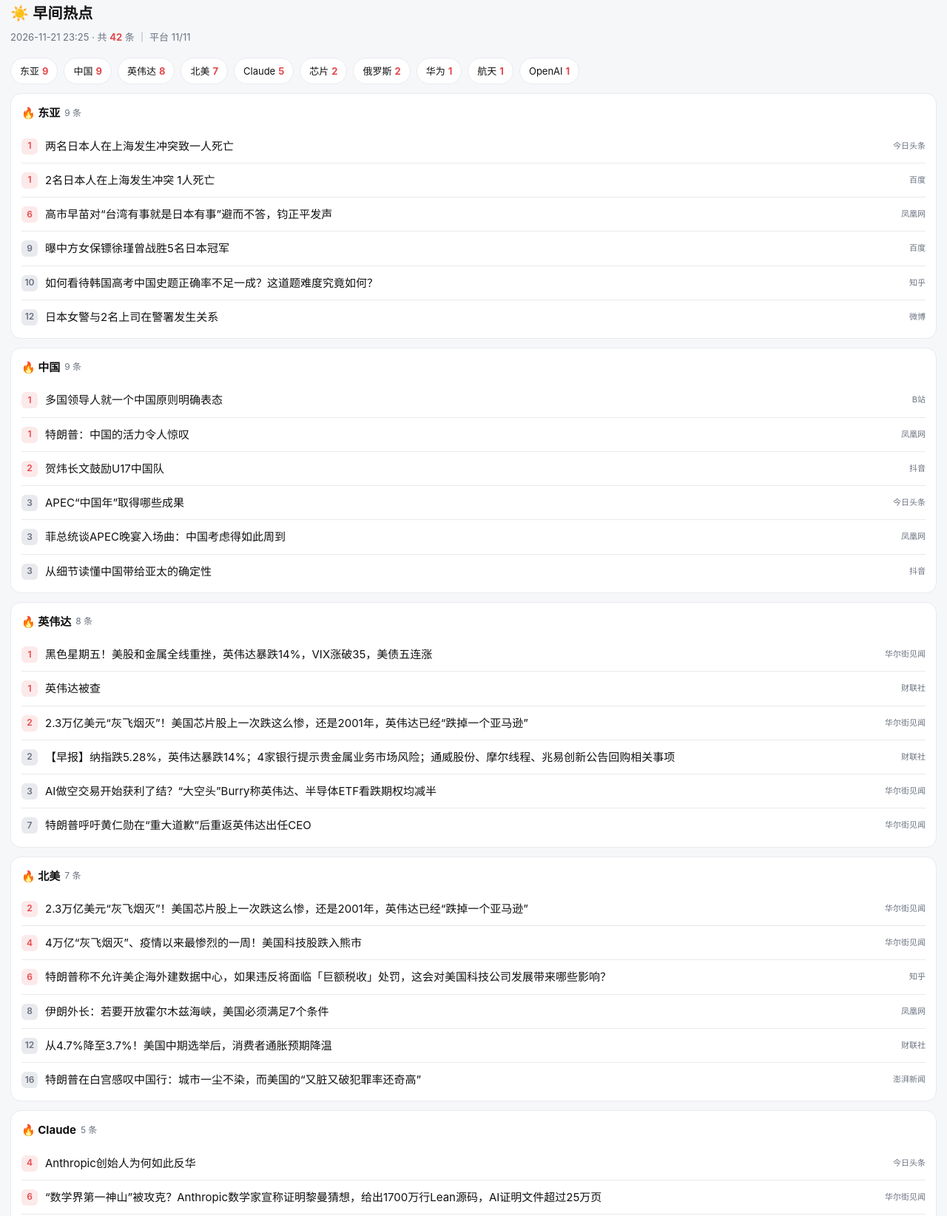
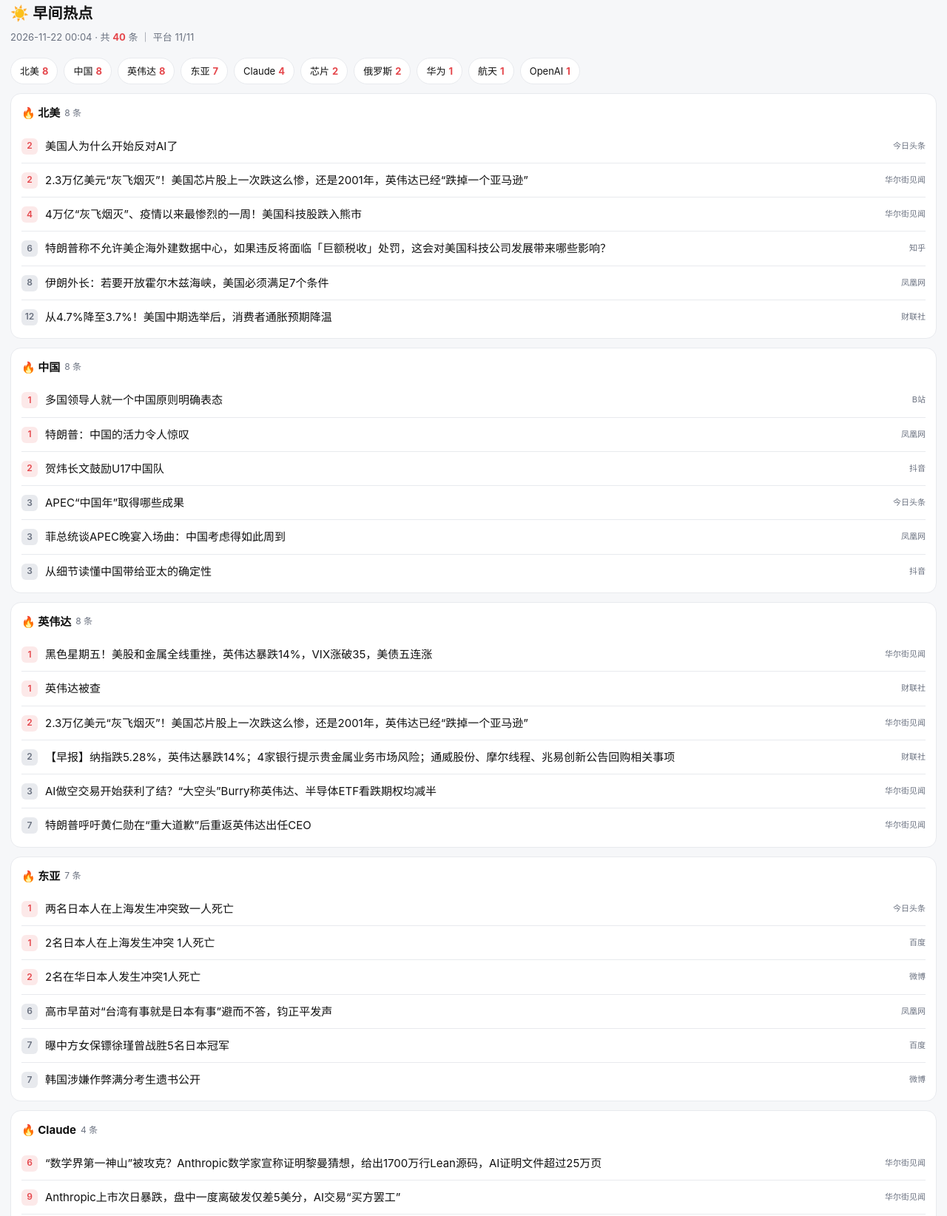
Before and after one commit to fs2106610346-bit/tr-pages, a plain HTML site: page index.html in a window 1280 px wide. Shown: the part 13-1657 px from the top of the page at 74% size. Drawn offline with Linux system fonts and the light colour scheme.

Commit message:
chore: 更新 2026-11-21 16:04 UTC 的热点页面

```diff
--- a/index.html
+++ b/index.html
@@ -3,7 +3,7 @@
 <meta charset="utf-8">
 <meta name="viewport" content="width=device-width,initial-scale=1,viewport-fit=cover">
 <meta name="theme-color" content="#111">
-<title>早间热点 2026-11-21</title>
+<title>早间热点 2026-11-22</title>
 <style>
   :root{--bg:#f6f7f9;--card:#fff;--txt:#111;--sub:#6b7280;--line:#e8eaee;--hot:#e5484d}
   @media (prefers-color-scheme:dark){
@@ -38,50 +38,50 @@
 <body>
 <header>
   <h1>☀️ 早间热点</h1>
-  <div class="meta">2026-11-21 23:25 · 共 <b>42</b> 条 ｜ 平台 11/11</div>
+  <div class="meta">2026-11-22 00:04 · 共 <b>40</b> 条 ｜ 平台 11/11</div>
 </header>
-<nav><a class="chip" href="#g-%E4%B8%9C%E4%BA%9A">东亚<b>9</b></a><a class="chip" href="#g-%E4%B8%AD%E5%9B%BD">中国<b>9</b></a><a class="chip" href="#g-%E8%8B%B1%E4%BC%9F%E8%BE%BE">英伟达<b>8</b></a><a class="chip" href="#g-%E5%8C%97%E7%BE%8E">北美<b>7</b></a><a class="chip" href="#g-Claude">Claude<b>5</b></a><a class="chip" href="#g-%E8%8A%AF%E7%89%87">芯片<b>2</b></a><a class="chip" href="#g-%E4%BF%84%E7%BD%97%E6%96%AF">俄罗斯<b>2</b></a><a class="chip" href="#g-%E5%8D%8E%E4%B8%BA">华为<b>1</b></a><a class="chip" href="#g-%E8%88%AA%E5%A4%A9">航天<b>1</b></a><a class="chip" href="#g-OpenAI">OpenAI<b>1</b></a></nav>
-<section id="g-%E4%B8%9C%E4%BA%9A">
-      <h2>🔥 东亚 <em>9 条</em></h2>
+<nav><a class="chip" href="#g-%E5%8C%97%E7%BE%8E">北美<b>8</b></a><a class="chip" href="#g-%E4%B8%AD%E5%9B%BD">中国<b>8</b></a><a class="chip" href="#g-%E8%8B%B1%E4%BC%9F%E8%BE%BE">英伟达<b>8</b></a><a class="chip" href="#g-%E4%B8%9C%E4%BA%9A">东亚<b>7</b></a><a class="chip" href="#g-Claude">Claude<b>4</b></a><a class="chip" href="#g-%E8%8A%AF%E7%89%87">芯片<b>2</b></a><a class="chip" href="#g-%E4%BF%84%E7%BD%97%E6%96%AF">俄罗斯<b>2</b></a><a class="chip" href="#g-%E5%8D%8E%E4%B8%BA">华为<b>1</b></a><a class="chip" href="#g-%E8%88%AA%E5%A4%A9">航天<b>1</b></a><a class="chip" href="#g-OpenAI">OpenAI<b>1</b></a></nav>
+<section id="g-%E5%8C%97%E7%BE%8E">
+      <h2>🔥 北美 <em>8 条</em></h2>
       <ol><li>
-        <a href="https://www.toutiao.com/trending/7710601674980593171/" target="_blank" rel="noopener">
-          <span class="rank">1</span>
-          <span class="txt">两名日本人在上海发生冲突致一人死亡</span>
+        <a href="https://www.toutiao.com/trending/7710632433913171494/" target="_blank" rel="noopener">
+          <span class="rank">2</span>
+          <span class="txt">美国人为什么开始反对AI了</span>
           <span class="src">今日头条</span>
         </a>
       </li><li>
-        <a href="https://www.baidu.com/s?wd=2%E5%90%8D%E6%97%A5%E6%9C%AC%E4%BA%BA%E5%9C%A8%E4%B8%8A%E6%B5%B7%E5%8F%91%E7%94%9F%E5%86%B2%E7%AA%81+1%E4%BA%BA%E6%AD%BB%E4%BA%A1" target="_blank" rel="noopener">
-          <span class="rank">1</span>
-          <span class="txt">2名日本人在上海发生冲突 1人死亡</span>
-          <span class="src">百度</span>
+        <a href="https://wallstreetcn.com/articles/3786423" target="_blank" rel="noopener">
+          <span class="rank">2</span>
+          <span class="txt">2.3万亿美元“灰飞烟灭”！美国芯片股上一次跌这么惨，还是2001年，英伟达已经“跌掉一个亚马逊”</span>
+          <span class="src">华尔街见闻</span>
         </a>
       </li><li>
-        <a href="https://news.ifeng.com/c/8yEhP8tuswK" target="_blank" rel="noopener">
+        <a href="https://wallstreetcn.com/articles/3786414" target="_blank" rel="noopener">
+          <span class="rank">4</span>
+          <span class="txt">4万亿“灰飞烟灭”、疫情以来最惨烈的一周！美国科技股跌入熊市</span>
+          <span class="src">华尔街见闻</span>
+        </a>
+      </li><li>
+        <a href="https://www.zhihu.com/question/2107449650592445764" target="_blank" rel="noopener">
           <span class="rank">6</span>
-          <span class="txt">高市早苗对“台湾有事就是日本有事”避而不答，钧正平发声</span>
+          <span class="txt">特朗普称不允许美企海外建数据中心，如果违反将面临「巨额税收」处罚，这会对美国科技公司发展带来哪些影响？</span>
+          <span class="src">知乎</span>
+        </a>
+      </li><li>
+        <a href="https://news.ifeng.com/c/8yDuFfBVCyn" target="_blank" rel="noopener">
+          <span class="rank">8</span>
+          <span class="txt">伊朗外长：若要开放霍尔木兹海峡，美国必须满足7个条件</span>
           <span class="src">凤凰网</span>
         </a>
       </li><li>
-        <a href="https://www.baidu.com/s?wd=%E6%9B%9D%E4%B8%AD%E6%96%B9%E5%A5%B3%E4%BF%9D%E9%95%96%E5%BE%90%E7%91%BE%E6%9B%BE%E6%88%98%E8%83%9C5%E5%90%8D%E6%97%A5%E6%9C%AC%E5%86%A0%E5%86%9B" target="_blank" rel="noopener">
-          <span class="rank">9</span>
-          <span class="txt">曝中方女保镖徐瑾曾战胜5名日本冠军</span>
-          <span class="src">百度</span>
-        </a>
-      </li><li>
-        <a href="https://www.zhihu.com/question/2107440924695291008" target="_blank" rel="noopener">
-          <span class="rank">10</span>
-          <span class="txt">如何看待韩国高考中国史题正确率不足一成？这道题难度究竟如何？</span>
-          <span class="src">知乎</span>
-        </a>
-      </li><li>
-        <a href="https://s.weibo.com/weibo?q=%23%E6%97%A5%E6%9C%AC%E5%A5%B3%E8%AD%A6%E4%B8%8E2%E5%90%8D%E4%B8%8A%E5%8F%B8%E5%9C%A8%E8%AD%A6%E7%BD%B2%E5%8F%91%E7%94%9F%E5%85%B3%E7%B3%BB%23&amp;t=31&amp;band_rank=12&amp;Refer=top" target="_blank" rel="noopener">
+        <a href="https://www.cls.cn/detail/2540614" target="_blank" rel="noopener">
           <span class="rank">12</span>
-          <span class="txt">日本女警与2名上司在警署发生关系</span>
-          <span class="src">微博</span>
+          <span class="txt">从4.7%降至3.7%！美国中期选举后，消费者通胀预期降温</span>
+          <span class="src">财联社</span>
         </a>
       </li></ol>
     </section><section id="g-%E4%B8%AD%E5%9B%BD">
-      <h2>🔥 中国 <em>9 条</em></h2>
+      <h2>🔥 中国 <em>8 条</em></h2>
       <ol><li>
         <a href="https://search.bilibili.com/all?keyword=%E5%A4%9A%E5%9B%BD%E9%A2%86%E5%AF%BC%E4%BA%BA%E5%B0%B1%E4%B8%80%E4%B8%AA%E4%B8%AD%E5%9B%BD%E5%8E%9F%E5%88%99%E6%98%8E%E7%A1%AE%E8%A1%A8%E6%80%81" target="_blank" rel="noopener">
           <span class="rank">1</span>
@@ -158,54 +158,48 @@
           <span class="src">华尔街见闻</span>
         </a>
       </li></ol>
-    </section><section id="g-%E5%8C%97%E7%BE%8E">
-      <h2>🔥 北美 <em>7 条</em></h2>
+    </section><section id="g-%E4%B8%9C%E4%BA%9A">
+      <h2>🔥 东亚 <em>7 条</em></h2>
       <ol><li>
-        <a href="https://wallstreetcn.com/articles/3786423" target="_blank" rel="noopener">
-          <span class="rank">2</span>
-          <span class="txt">2.3万亿美元“灰飞烟灭”！美国芯片股上一次跌这么惨，还是2001年，英伟达已经“跌掉一个亚马逊”</span>
-          <span class="src">华尔街见闻</span>
+        <a href="https://www.toutiao.com/trending/7710601674980593171/" target="_blank" rel="noopener">
+          <span class="rank">1</span>
+          <span class="txt">两名日本人在上海发生冲突致一人死亡</span>
+          <span class="src">今日头条</span>
         </a>
       </li><li>
-        <a href="https://wallstreetcn.com/articles/3786414" target="_blank" rel="noopener">
-          <span class="rank">4</span>
-          <span class="txt">4万亿“灰飞烟灭”、疫情以来最惨烈的一周！美国科技股跌入熊市</span>
-          <span class="src">华尔街见闻</span>
+        <a href="https://www.baidu.com/s?wd=2%E5%90%8D%E6%97%A5%E6%9C%AC%E4%BA%BA%E5%9C%A8%E4%B8%8A%E6%B5%B7%E5%8F%91%E7%94%9F%E5%86%B2%E7%AA%81+1%E4%BA%BA%E6%AD%BB%E4%BA%A1" target="_blank" rel="noopener">
+          <span class="rank">1</span>
+          <span class="txt">2名日本人在上海发生冲突 1人死亡</span>
+          <span class="src">百度</span>
         </a>
       </li><li>
-        <a href="https://www.zhihu.com/question/2107449650592445764" target="_blank" rel="noopener">
-          <span class="rank">6</span>
-          <span class="txt">特朗普称不允许美企海外建数据中心，如果违反将面临「巨额税收」处罚，这会对美国科技公司发展带来哪些影响？</span>
-          <span class="src">知乎</span>
+        <a href="https://s.weibo.com/weibo?q=%232%E5%90%8D%E5%9C%A8%E5%8D%8E%E6%97%A5%E6%9C%AC%E4%BA%BA%E5%8F%91%E7%94%9F%E5%86%B2%E7%AA%811%E4%BA%BA%E6%AD%BB%E4%BA%A1%23&amp;t=31&amp;band_rank=2&amp;Refer=top" target="_blank" rel="noopener">
+          <span class="rank">2</span>
+          <span class="txt">2名在华日本人发生冲突1人死亡</span>
+          <span class="src">微博</span>
         </a>
       </li><li>
-        <a href="https://news.ifeng.com/c/8yDuFfBVCyn" target="_blank" rel="noopener">
-          <span class="rank">8</span>
-          <span class="txt">伊朗外长：若要开放霍尔木兹海峡，美国必须满足7个条件</span>
+        <a href="https://news.ifeng.com/c/8yEhP8tuswK" target="_blank" rel="noopener">
+          <span class="rank">6</span>
+          <span class="txt">高市早苗对“台湾有事就是日本有事”避而不答，钧正平发声</span>
           <span class="src">凤凰网</span>
         </a>
       </li><li>
-        <a href="https://www.cls.cn/detail/2540614" target="_blank" rel="noopener">
-          <span class="rank">12</span>
-          <span class="txt">从4.7%降至3.7%！美国中期选举后，消费者通胀预期降温</span>
-          <span class="src">财联社</span>
+        <a href="https://www.baidu.com/s?wd=%E6%9B%9D%E4%B8%AD%E6%96%B9%E5%A5%B3%E4%BF%9D%E9%95%96%E5%BE%90%E7%91%BE%E6%9B%BE%E6%88%98%E8%83%9C5%E5%90%8D%E6%97%A5%E6%9C%AC%E5%86%A0%E5%86%9B" target="_blank" rel="noopener">
+          <span class="rank">7</span>
+          <span class="txt">曝中方女保镖徐瑾曾战胜5名日本冠军</span>
+          <span class="src">百度</span>
         </a>
       </li><li>
-        <a href="https://m.thepaper.cn/newsDetail_forward_34526490" target="_blank" rel="noopener">
-          <span class="rank">16</span>
-          <span class="txt">特朗普在白宫感叹中国行：城市一尘不染，而美国的“又脏又破犯罪率还奇高”</span>
-          <span class="src">澎湃新闻</span>
+        <a href="https://s.weibo.com/weibo?q=%23%E9%9F%A9%E5%9B%BD%E6%B6%89%E5%AB%8C%E4%BD%9C%E5%BC%8A%E6%BB%A1%E5%88%86%E8%80%83%E7%94%9F%E9%81%97%E4%B9%A6%E5%85%AC%E5%BC%80%23&amp;t=31&amp;band_rank=7&amp;Refer=top" target="_blank" rel="noopener">
+          <span class="rank">7</span>
+          <span class="txt">韩国涉嫌作弊满分考生遗书公开</span>
+          <span class="src">微博</span>
         </a>
       </li></ol>
     </section><section id="g-Claude">
-      <h2>🔥 Claude <em>5 条</em></h2>
+      <h2>🔥 Claude <em>4 条</em></h2>
       <ol><li>
-        <a href="https://www.toutiao.com/trending/7710625931911499318/" target="_blank" rel="noopener">
-          <span class="rank">4</span>
-          <span class="txt">Anthropic创始人为何如此反华</span>
-          <span class="src">今日头条</span>
-        </a>
-      </li><li>
         <a href="https://wallstreetcn.com/articles/3786421" target="_blank" rel="noopener">
           <span class="rank">6</span>
           <span class="txt">“数学界第一神山”被攻克？Anthropic数学家宣称证明黎曼猜想，给出1700万行Lean源码，AI证明文件超过25万页</span>
@@ -264,7 +258,7 @@
       <h2>🔥 华为 <em>1 条</em></h2>
       <ol><li>
         <a href="https://www.toutiao.com/trending/7709417593496436786/" target="_blank" rel="noopener">
-          <span class="rank">6</span>
+          <span class="rank">5</span>
           <span class="txt">余承东纠正“开车可以睡觉”言论</span>
           <span class="src">今日头条</span>
         </a>
@@ -273,7 +267,7 @@
       <h2>🔥 航天 <em>1 条</em></h2>
       <ol><li>
         <a href="https://search.bilibili.com/all?keyword=%E7%BB%88%E6%9C%AB%E5%9C%B02.0%E7%89%88%E6%9C%AC%E5%8D%AB%E6%98%9FPV" target="_blank" rel="noopener">
-          <span class="rank">4</span>
+          <span class="rank">9</span>
           <span class="txt">终末地2.0版本卫星PV</span>
           <span class="src">B站</span>
         </a>
```
